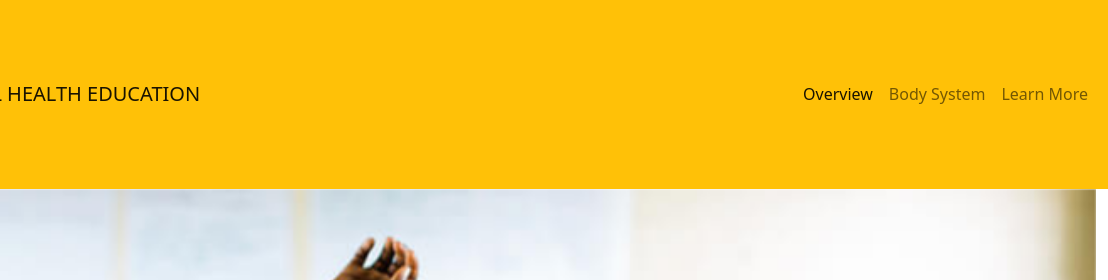
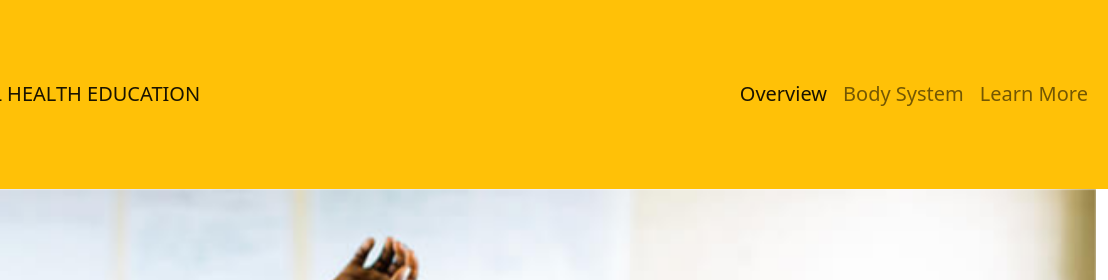
Before and after one commit to Brightfield-Tech-Academy/explorers-for-jhs-shs-grad-2021-menstrual-hygiene-website-project, a plain HTML site: page index.html in a window 1280 px wide. Shown: the top 280 px of the page, 172-1280 px from the left. Drawn offline with nearby package versions, Linux system fonts and the light colour scheme.

Commit message:
new changes

```diff
--- a/index.html
+++ b/index.html
@@ -15,7 +15,7 @@
 </head>
 
 <body>
-    <nav class="navbar navbar-expand-lg navbar-light bg-warning" style="height: 5cm;">
+    <nav class="navbar navbar-expand-lg navbar-light bg-warning" style="height: 5cm; font-size: 20px;">
         <div class="container-fluid">
             <a class="navbar-brand" href="#"><img src="images/logo.png" alt="" width="40" height="30" class="d-inline-block align-text-top"> MENSTRUAL HEALTH EDUCATION</a>
             <button class="navbar-toggler" type="button" data-bs-toggle="collapse" data-bs-target="#navbarSupportedContent" aria-controls="navbarSupportedContent" aria-expanded="false" aria-label="Toggle navigation">
```
